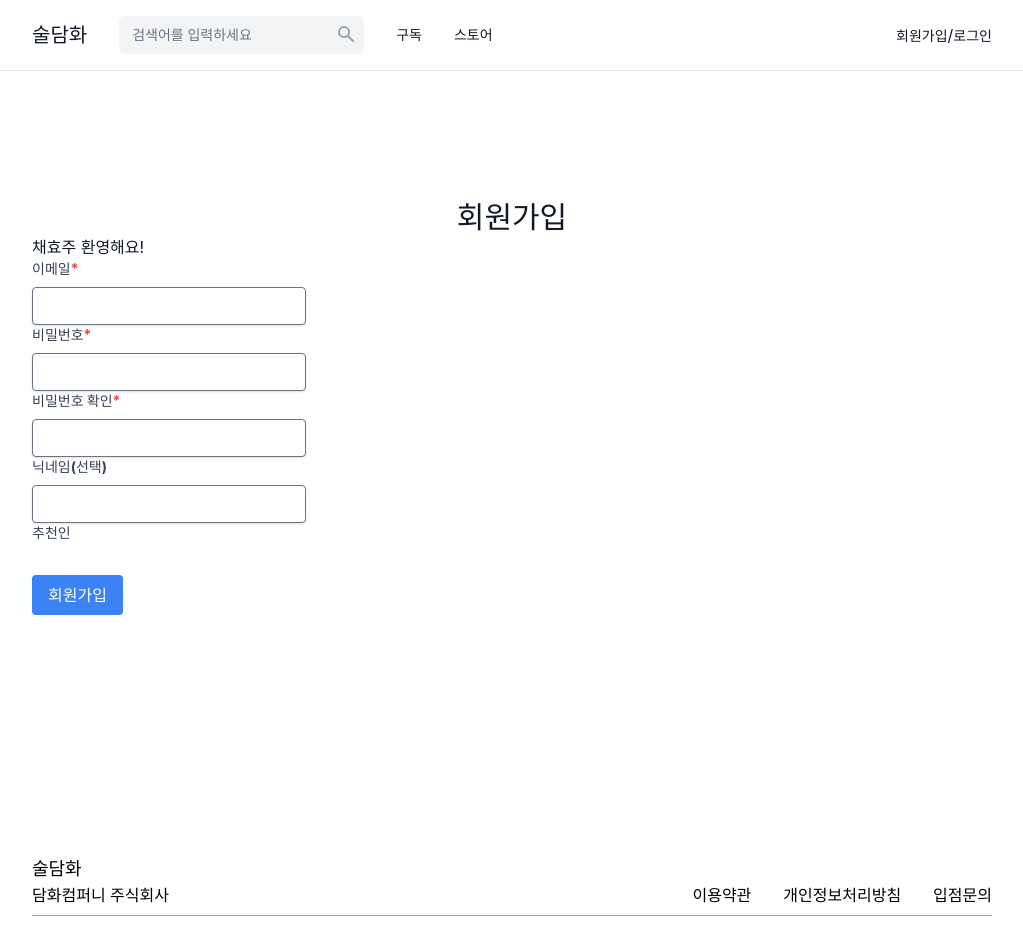
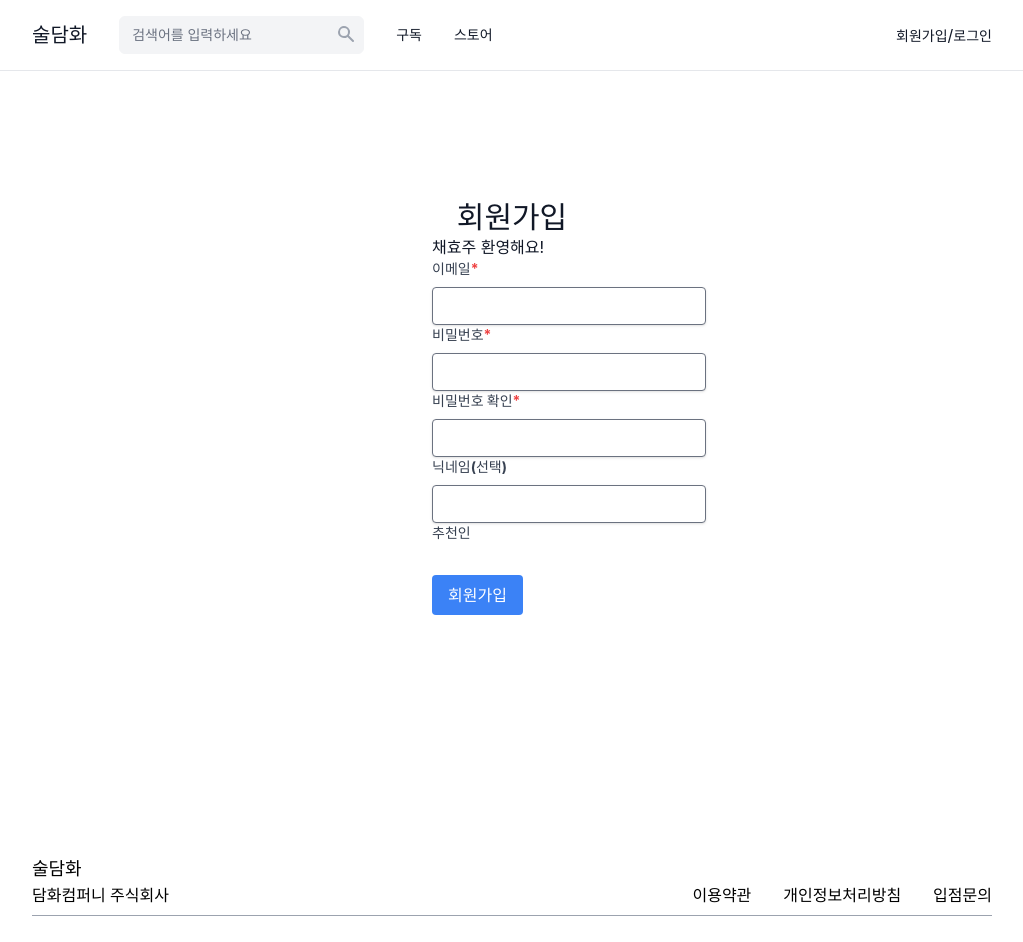
Before and after one commit to chaehyoju/marking-proj, a Vue app: page /signup in a window 1280 px wide. Shown: the top 942 px of the page, without its empty margins (128-1151 px from the left). Built offline with nearby package versions, Linux system fonts and the light colour scheme; a web font is replaced by a local one.

Commit message:
가운데

```diff
--- a/src/pages/signup.vue
+++ b/src/pages/signup.vue
@@ -1,7 +1,7 @@
 <template>
     <section class="container max-w=[360px] py-32">
         <h1 class="text-3xl font-bold text-center">회원가입</h1>
-        <div class="content-center">
+        <div class="w-40 m-auto">
             <h2>{{ state.name }} 환영해요!</h2>
             <label class="block text-gray-700 text-sm font-bold mb-2" for="email">이메일<span class="text-red-500">*</span></label>
             <input type="email" id="email" class="shadow appearance-none border rounded w-200 py-2 px-3 text-gray-700 leading-tight focus:outline-none focus:shadow-outline"><br>
```
